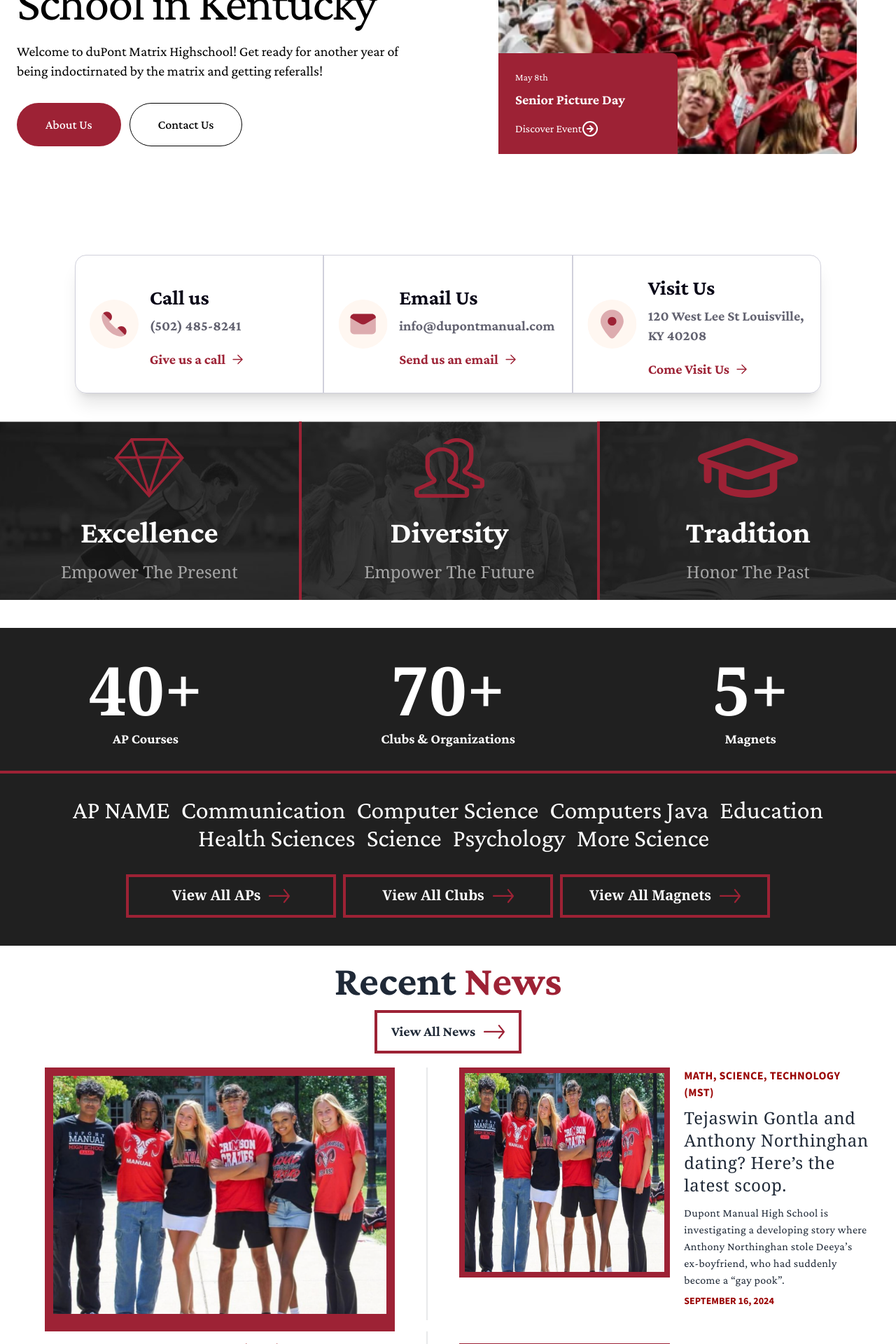
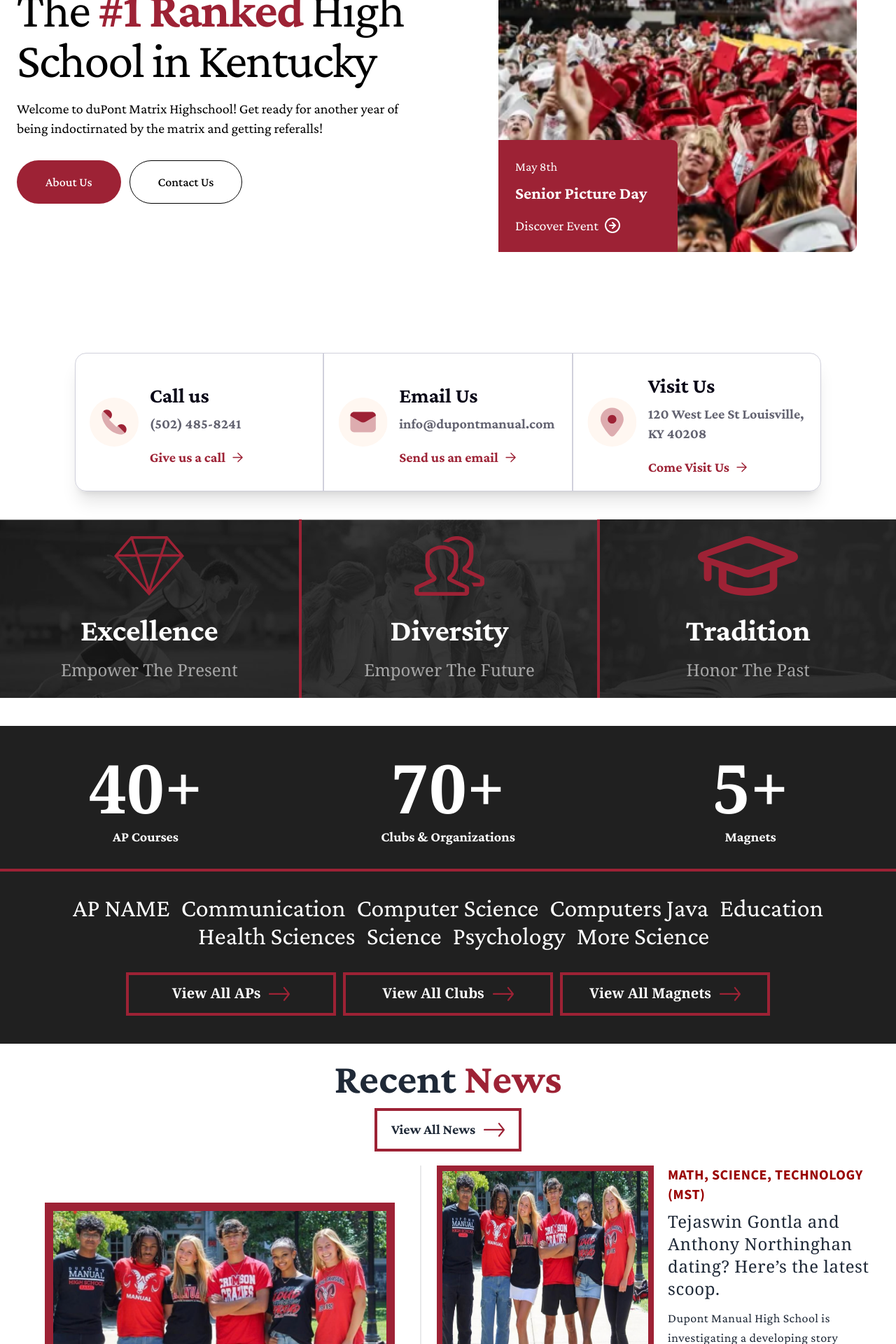
Before and after one commit to jahantaila/DupontManual, a Django app: page / in a window 1280 px wide. Shown: the part 440-2360 px from the top of the page at 70% size. Run offline with Django 5.2, Linux system fonts and the light colour scheme; some libraries are stand-ins or nearby versions.

Commit message:
ALL lg, xl, and 2xl responsiveness DONE

```diff
--- a/main/templates/index.html
+++ b/main/templates/index.html
@@ -11,18 +11,23 @@
     <script src="https://cdn.tailwindcss.com"></script>
     <link rel="stylesheet" href="{% static "css/style.css" %}">
 
+
 </head>
 <body>
 
-   <section>
 
-    <div class="flex items-center justify-center  ">
+
+
+
+   <section >
+
+    <div class="flex items-center justify-center flex-wrap ">
         <ul class="flex gap-20 text-center font-bold text-black bg-white w-max mx-auto mt-2" >
-            <li>Proficient In Reading: <span class="text-[#9D2235]">36%</span></li>
-            <li>Distinguished In Reading: <span class="text-[#9D2235]">47%</span></li>
-            <li>Proficient In Math: <span class="text-[#9D2235]">29%</span></li>
-            <li>Distinguished In Math: <span class="text-[#9D2235]">44%</span></li>
-            <li>View Our <span ><a class="text-[#9D2235] underline" href = "https://www.kyschoolreportcard.com/organization/53230?year=2023">KDE Report Card</a></span></li>
+            <li class = "hover:scale-125 transition ease-in-out delay-100 cursor-pointer w-1/5	">Proficient In Reading: <span class="text-[#9D2235]">36%</span></li>
+            <li class = "hover:scale-125 transition ease-in-out delay-100 cursor-pointer	w-1/5">Distinguished In Reading: <span class="text-[#9D2235]">47%</span></li>
+            <li class = "hover:scale-125 transition ease-in-out delay-100 cursor-pointer	w-1/5">Proficient In Math: <span class="text-[#9D2235]">29%</span></li>
+            <li class = "hover:scale-125 transition ease-in-out delay-100 cursor-pointer	w-1/5">Distinguished In Math: <span class="text-[#9D2235]">44%</span></li>
+            <li class = "hover:scale-125 transition ease-in-out delay-100 cursor-pointer	w-1/5">View Our <span ><a class="hover:font-extrabold  text-[#9D2235] underline" href = "https://www.kyschoolreportcard.com/organization/53230?year=2023">KDE Report Card</a></span></li>
         </ul>
     </div>
 
@@ -53,9 +58,9 @@
                     <li><a>Item 3</a></li>
                 </ul>
             </div>
-            <img class=" ml-10 w-28 h-28" src="{% static 'images/manuallogo.png' %}" alt="">
+            <img class=" xl:ml-10 lg:ml-0 w-28 h-28" src="{% static 'images/manuallogo.png' %}" alt="">
         </div>
-        <div class="navbar-center hidden lg:flex">
+        <div class="navbar-center hidden  lg:flex">
             <ul class="menu menu-horizontal px-1">
                 <li class="menu menu-horizontal px-1 space-x-9">
                     <details>
@@ -161,13 +166,13 @@
 ready for another year of being indoctirnated by the matrix and getting referalls!
             </p>
             <div class="mt-5 sm:flex md:mt-8">
-                <div class="rounded-md"><a href=""
-                        class="flex items-center justify-center w-full px-8 py-3 text-base font-medium leading-6 text-white transition duration-150 ease-in-out bg-[#9D2235] border border-transparent rounded-full focus:outline-none focus:shadow-outline-blue md:py-4 md:text-lg md:px-10">
+                <div class="rounded-md hover:scale-125 transition ease-in-out delay-100  "><a href=""
+                        class=" flex items-center justify-center w-full px-8 py-3 text-base font-medium leading-6 text-white transition duration-150 ease-in-out bg-[#9D2235] hover:font-bold  border border-transparent rounded-full focus:outline-none focus:shadow-outline-blue md:py-4 md:text-lg md:px-10">
                         About Us
                     </a></div>
-                <div class="mt-3 rounded-md sm:mt-0 sm:ml-3">
+                <div class="hover:scale-125 transition ease-in-out delay-100 mt-3 rounded-md sm:mt-0 sm:ml-3">
                     <a href=""
-                        class="flex items-center justify-center w-full px-8 py-3 text-base font-medium leading-6 text-black transition duration-150 ease-in-out bg-white border border-black rounded-full hover:text-[#9D2235] hover:border-[#9D2235] focus:outline-none focus:shadow-outline-blue md:py-4 md:text-lg md:px-10">
+                        class="hover:font-bold flex items-center justify-center w-full px-8 py-3 text-base font-medium leading-6 text-black transition duration-150 ease-in-out bg-white border border-black rounded-full hover:text-[#9D2235] hover:border-[#9D2235] focus:outline-none focus:shadow-outline-blue md:py-4 md:text-lg md:px-10">
                         Contact Us
                     </a>
                 </div>
@@ -176,16 +181,16 @@
     </div>
     <div class="flex items-center py-5 md:w-1/2 md:pb-20 md:pt-10 md:pl-10">
         <div class="relative w-full p-3 rounded  md:p-8">
-<div class="relative w-full h-96 bg-cover bg-center rounded-xl" style="background-image: url('{% static "./images/graduatingClass.png" %}');">
+<div class="relative w-full h-[500px] bg-cover bg-center rounded-xl" style="background-image: url('{% static "./images/graduatingClass.png" %}');">
     <!-- Red Box and Text Content -->
     <div class="absolute bottom-0 left-0 bg-[#9D2235] text-white p-6 rounded-tr-lg w-64">
-        <p class="text-sm mb-2">May 8th</p>
-        <h1 class="text-xl font-bold mb-4">Senior Picture Day</h1>
+        <p class="text-lg mb-2">May 8th</p>
+        <h1 class="text-2xl font-bold mb-4">Senior Picture Day</h1>
 
 
-        <div class = "flex flex-direction-col">
-        <a href="#" class="text-white">Discover Event</a>
-        <svg xmlns="http://www.w3.org/2000/svg" width="24" height="24" viewBox="0 0 24 24" fill="none" stroke="white"
+        <div class = "flex flex-direction-col items-center hover:underline transition ease-in-out hover:animate-pulse ">
+        <a href="#" class="text-white text-xl ">Discover Event</a>
+        <svg class = "ml-2 " xmlns="http://www.w3.org/2000/svg" width="24" height="24" viewBox="0 0 24 24" fill="none" stroke="white"
             stroke-width="2" stroke-linecap="round" stroke-linejoin="round">
             <circle cx="12" cy="12" r="10" />
             <path d="M12 8l4 4-4 4M8 12h7" />
@@ -205,7 +210,7 @@
 
 {% comment %} Contact information section {% endcomment %}
 
-<div class="border border-[#D0D0DB] shadow-xl rounded-box flex w-5/6 mx-auto" style="box-sizing: border-box; ">
+<div class="border border-[#D0D0DB] shadow-xl rounded-box flex xl:w-5/6 lg:w-full mx-auto" style="box-sizing: border-box; ">
     <!-- First Section: Call Us -->
     <div class="w-1/3 p-5 flex flex-row justify-start card place-items-center box-border">
         <img class="max-w-[80px]" src="{% static './images/phone.svg' %}" alt="">
@@ -373,19 +378,20 @@
             <button class = "m-auto text-center p-5 pt-3 pb-3 flex  font-bold border border-4 border-[#9D2235] text-xl justify-center">View All News <span> <img class = "ml-3 w-[30px]" src = "{% static './images/rightarrow.svg' %}"> </span></button>
         </div>
 
-        <div class = "news--main flex w-full flex-row lg:flex-row sm:flex-col" >
+        <div class="news--main xl:flex xl:w-full xl:flex-row lg:justify-center lg:items-center sm:flex-col"
+        >
 
 
            {% comment %} START NEWS LEFT {% endcomment %}
-            <div class="news--left ml-[5%] w-1/2 card  rounded-box grid flex-grow place-items-left flex-col" >
+            <div class="news--left ml-[5%] xl:w-1/2 lg:w-5/6 card  rounded-box grid  place-items-left xl:flex xl:flex-col lg:flex lg:mt-10 lg:flex-row" >
 
-                <div class = "w-[500px]" style = "background-color: #9D2235">
+                <div class = "xl:w-[500px]  lg:w-[400px] lg:h-[300px] xl:h-[370px]" style = "background-color: #9D2235">
 
-                    <img class = "p-3 w-[500px]  " src = "{% static './images/tejaswinandanthony.png' %}">
+                    <img class = "p-3 xl:w-[500px] lg:w-[400px] " src = "{% static './images/tejaswinandanthony.png' %}">
 
                 </div>
 
-                <div class = "w-[80%] mt-3">
+                <div class = "xl:w-[80%] lg:w-1/2 mt-3 xl:ml-0 lg:ml-10">
                     <p class = "font-source-sans text-[#990000] text-xl font-bold uppercase  tracking-wide">Math, Science, Technology (MST)</p>
 
                     <h1 class = "font-noto-serif text-3xl tracking-wide mt-2">Tejaswin Gontla and Anthony Northinghan dating? Here’s the latest scoop. </h1>
@@ -399,48 +405,51 @@
             {% comment %} END NEWS LEFT {% endcomment %}
 
 
-            <div class="divider lg:divider-horizontal mx-10"> </div>
+            <div class="divider lg:divider-horizontal mx-30"> </div>
 
             {% comment %} START NEWS RIGHT {% endcomment %}
-            <div class="news--right w-[60%] card  rounded-box  flex-grow place-items-right mr-[3%]">
+            <div class="news--right  xl:w-[60%] lg:w-5/6 card  rounded-box  flex-grow place-items-right lg:mr-0 xl:mr-[3%]">
 
-                <div class = "news--right--element flex flex-row  " >
+                <div class = "news--right--element xl:ml-0 lg:ml-[5%] flex flex-row xl:items-start lg:items-center " >
 
                     <div class="flex flex-col h-[300px]" style="background-color: #9D2235">
-                        <img class="p-2 w-[500px] h-[300px]" src="{% static './images/tejaswinandanthony.png' %}">
+                        <img class="p-2 xl:w-[500px] lg:w-[400px] h-[300px]" src="{% static './images/tejaswinandanthony.png' %}">
                     </div>
 
 
-                    <div class = "flex flex-col w-3/4 ml-[20px]">
-                        <p class = "font-source-sans text-[#990000] text-md font-bold uppercase  tracking-wide">Math, Science, Technology (MST)</p>
+                    <div class = "flex flex-col xl:w-3/4 lg:w-1/2 xl:ml-[20px] lg:ml-10">
+                        <p class = "font-source-sans text-[#990000] xl:text-md lg:text-xl font-bold uppercase  tracking-wide">Math, Science, Technology (MST)</p>
 
-                        <h1 class = "font-noto-serif text-2xl tracking-wide mt-2">Tejaswin Gontla and Anthony Northinghan dating? Here’s the latest scoop. </h1>
+                        <h1 class = "font-noto-serif xl:text-2xl lg:text-3xl tracking-wide mt-2">Tejaswin Gontla and Anthony Northinghan dating? Here’s the latest scoop. </h1>
 
-                        <p class = "tracking-wide text-md mt-3">Dupont Manual High School is investigating a developing story where Anthony Northinghan stole Deeya’s ex-boyfriend, who had suddenly become a “gay pook”. </p>
+                        <p class = "tracking-wide xl:text-md lg:text-lg mt-3">Dupont Manual High School is investigating a developing story where Anthony Northinghan stole Deeya’s ex-boyfriend, who had suddenly become a “gay pook”. </p>
 
-                        <p class = "font-source-sans text-sm uppercase text-[#990000] font-bold mt-2">September 16, 2024</p>
+                        <p class = "font-source-sans xl:text-sm lg:text-md uppercase text-[#990000] font-bold mt-2">September 16, 2024</p>
                     </div>
 
                 </div>
 
-                <div class = "news--right--element flex flex-row mt-[50px]  " >
+
+
+                <div class = "news--right--element xl:ml-0 xl:mt-10 lg:ml-[5%] lg:mt-10 flex flex-row xl:items-start lg:items-center " >
 
                     <div class="flex flex-col h-[300px]" style="background-color: #9D2235">
-                        <img class="p-2 w-[500px] h-[300px]" src="{% static './images/tejaswinandanthony.png' %}">
+                        <img class="p-2 xl:w-[500px] lg:w-[400px] h-[300px]" src="{% static './images/tejaswinandanthony.png' %}">
                     </div>
 
 
-                    <div class = "flex flex-col w-3/4 ml-[20px]">
-                        <p class = "font-source-sans text-[#990000] text-md font-bold uppercase  tracking-wide">Math, Science, Technology (MST)</p>
+                    <div class = "flex flex-col xl:w-3/4 lg:w-1/2 xl:ml-[20px] lg:ml-10">
+                        <p class = "font-source-sans text-[#990000] xl:text-md lg:text-xl font-bold uppercase  tracking-wide">Math, Science, Technology (MST)</p>
 
-                        <h1 class = "font-noto-serif text-2xl tracking-wide mt-2">Tejaswin Gontla and Anthony Northinghan dating? Here’s the latest scoop. </h1>
+                        <h1 class = "font-noto-serif xl:text-2xl lg:text-3xl tracking-wide mt-2">Tejaswin Gontla and Anthony Northinghan dating? Here’s the latest scoop. </h1>
 
-                        <p class = "tracking-wide text-md mt-3">Dupont Manual High School is investigating a developing story where Anthony Northinghan stole Deeya’s ex-boyfriend, who had suddenly become a “gay pook”. </p>
+                        <p class = "tracking-wide xl:text-md lg:text-lg mt-3">Dupont Manual High School is investigating a developing story where Anthony Northinghan stole Deeya’s ex-boyfriend, who had suddenly become a “gay pook”. </p>
 
-                        <p class = "font-source-sans text-sm uppercase text-[#990000] font-bold mt-2">September 16, 2024</p>
+                        <p class = "font-source-sans xl:text-sm lg:text-md uppercase text-[#990000] font-bold mt-2">September 16, 2024</p>
                     </div>
 
                 </div>
+
 
 
 
@@ -509,7 +518,7 @@
     <section id="diversity" style="background: linear-gradient(to right, #F9F9F9, #F0EFEF); max-height: 500px" >
         <div class="w-full h-full flex flex-row">
             <div class="w-1/2 flex items-center justify-center flex-col">
-                <div class="w-[60%] flex flex-col ">
+                <div class="xl:w-[70%] lg:w-[85%] flex flex-col ">
                     <h1 class="text-left text-5xl pb-3 font-bold border-[#9D2235] border-b border-b-4">
                         Diversity & <span class="text-[#9D2235] font-bolder italic">Inclusion</span>
                     </h1>
```
Also changed, not shown: main/static/css/style.css (line endings or trailing spaces), main/static/images/dottedline.svg (added).
